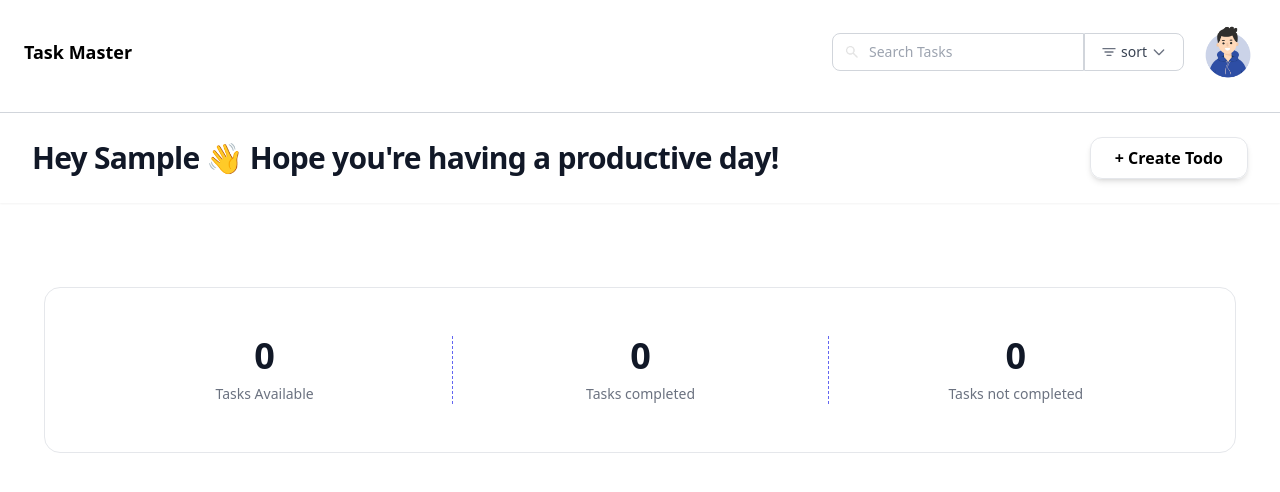
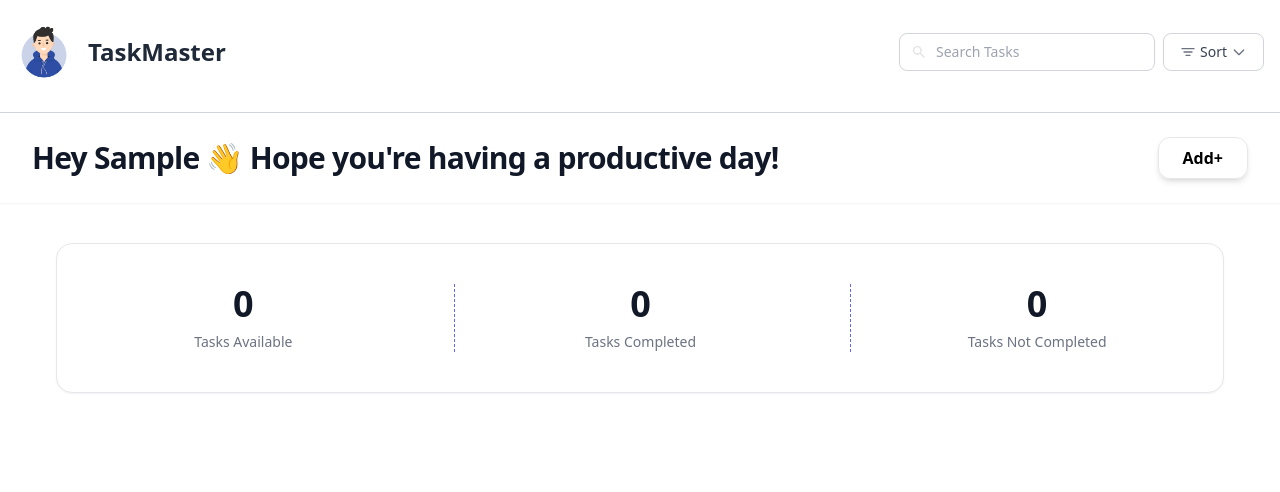
Before and after one commit to punit1703/TaskMaster, a Django app: page / in a window 1280 px wide. Shown: the top 492 px of the page. Run offline with Django 5.2, Linux system fonts and the light colour scheme; the visitor is signed in with stand-in values (Sample User, id 1); data comes from the database, SQL or seed files in the repository; data that the repository does not hold is empty; some libraries are stand-ins or nearby versions.

Commit message:
Final UI and UX optimizations  improved mobile responsiveness, optimized navbar and dropdowns, updated user profile design, and fixed minor layout issues. Project ready for deployment.

```diff
--- a/templates/main.html
+++ b/templates/main.html
@@ -1,3 +1,4 @@
+{% load static %}
 {% load static tailwind_tags %}
 <!DOCTYPE html>
 <html lang="en">
@@ -8,11 +9,10 @@
     {% tailwind_css %}
 </head>
 <body>
-    <!-- {% if request.path != '/users/login/' and request.path != '/users/register/' %}
-    {% include 'navbar.html' %}
-    {% endif %} -->
+
     {% block content %}
 
     {% endblock %}
+    <script src="{% static 'js/script.js' %}"></script>
 </body>
 </html>
--- a/templates/navbar.html
+++ /dev/null
@@ -1,8 +0,0 @@
-<nav>
-    <h1>{{request.user.username}}</h1>
-    <form action="" method="GET">
-        <input type="text" name="q" placeholder="Search for todo...">
-    </form>
-    <a href="{% url 'logout' %}">logout</a>
-</nav>
-<hr>
--- a/todo/templates/todo/delete-alert.html
+++ b/todo/templates/todo/delete-alert.html
@@ -5,16 +5,6 @@
   role="dialog"
   aria-modal="true"
 >
-  <!--
-    Background backdrop, show/hide based on modal state.
-
-    Entering: "ease-out duration-300"
-      From: "opacity-0"
-      To: "opacity-100"
-    Leaving: "ease-in duration-200"
-      From: "opacity-100"
-      To: "opacity-0"
-  -->
   <div
     class="fixed inset-0 bg-gray-500/75 transition-opacity"
     aria-hidden="true"
@@ -24,16 +14,6 @@
     <div
       class="flex min-h-full items-end justify-center p-4 text-center sm:items-center sm:p-0"
     >
-      <!--
-        Modal panel, show/hide based on modal state.
-
-        Entering: "ease-out duration-300"
-          From: "opacity-0 translate-y-4 sm:translate-y-0 sm:scale-95"
-          To: "opacity-100 translate-y-0 sm:scale-100"
-        Leaving: "ease-in duration-200"
-          From: "opacity-100 translate-y-0 sm:scale-100"
-          To: "opacity-0 translate-y-4 sm:translate-y-0 sm:scale-95"
-      -->
       <div
         class="relative transform overflow-hidden rounded-lg bg-white text-left shadow-xl transition-all sm:my-8 sm:w-full sm:max-w-lg"
       >
@@ -71,7 +51,6 @@
                   data will be permanently removed. This action cannot be
                   undone.
                 </p>
-                <p class="text-sm text-gray-500">task.id = {{task.id}}</p>
               </div>
             </div>
           </div>
@@ -114,5 +93,6 @@
     console.error("Task ID is not valid.");
   }
 }
+
   </script>
 </div>
--- a/todo/templates/todo/home.html
+++ b/todo/templates/todo/home.html
@@ -1,25 +1,19 @@
 {% extends 'main.html' %}
 
 {% block content %}
+{% include 'todo/navbar.html' %}
 <div class="md:flex-row gap-6">
-    {% include 'todo/navbar.html' %}
     <header class="shadow-sm bg-white">
         <div class="mx-auto max-w-7xl px-4 py-6 sm:px-6 lg:px-8 flex items-center justify-between">
             <h1 class="text-3xl font-bold tracking-tight text-gray-900">Hey {{request.user|capfirst}} 👋 Hope you're having a productive day!</h1>
 
             <a href="{% url 'create' %}"
                 class="inline-block px-6 py-2 text-black border transition duration-300 hover:bg-black hover:text-white font-semibold rounded-xl shadow-md">
-                + Create Todo
+                Add+
             </a>
         </div>
     </header>
 
-
-    <main>
-        <div class="mx-auto max-w-7xl px-4 py-6 sm:px-6 lg:px-8">
-            <!-- Your content -->
-        </div>
-    </main>
     <div class="p-6 w-full">
         {% include 'todo/todo-list.html' %}
         {% include 'todo/stat.html' %}
--- a/todo/templates/todo/navbar.html
+++ b/todo/templates/todo/navbar.html
@@ -1,45 +1,63 @@
 {% load static %}
 
-<div class="w-full bg-white rounded-xl p-6">
-  <div class="flex items-center justify-between">
-    <a href="{% url 'home' %}" class="font-semibold text-lg">Task Master</a>
+<div class="w-full bg-white rounded-xl px-4 py-6">
+  <div class="flex flex-col sm:flex-row sm:items-center sm:justify-between space-y-4 sm:space-y-0">
+    <!-- Top Row: Avatar + Brand -->
+    <div class="flex items-center justify-between w-full sm:w-auto space-x-4">
+      <!-- Avatar -->
+      <div class="relative">
+        <button type="button" id="avatarToggle"
+          class="relative flex items-center rounded-full text-sm focus:outline-none">
+          <span class="sr-only">Open user menu</span>
+          <img class="size-12 sm:size-14 rounded-full" src="{% static 'img/img_1.png' %}" alt="User" />
+        </button>
+        <!-- Dropdown -->
+        <div id="avatarMenu"
+          class="hidden absolute left-0 z-50 mt-1 w-48 origin-top-left rounded-md bg-white py-1 shadow-lg ring-1 ring-black/5">
+          <a href="{% url 'profile' %}" class="block px-4 py-2 text-sm text-gray-700 hover:text-black">Your Profile</a>
+          <a href="{% url 'logout' %}" class="block px-4 py-2 text-sm text-gray-700 hover:text-red-500">Sign out</a>
+        </div>
+      </div>
 
-    <div class="flex items-center">
-      <!-- Search Box -->
-      <div class="relative">
+      <!-- Brand -->
+      <a href="{% url 'home' %}" class="text-xl sm:text-2xl font-bold text-gray-800">TaskMaster</a>
+    </div>
+  {% if request.path == '/' %}
+    <!-- Bottom Row: Search + Sort -->
+    <div class="flex flex-col sm:flex-row sm:items-center w-full sm:w-auto gap-2 sm:gap-0">
+      <!-- Search -->
+      <form action="" method="GET" class="relative w-full sm:w-auto">
         <span class="absolute inset-y-0 left-0 flex items-center pl-3 pointer-events-none">
           <img src="{% static 'img/search_logo.png' %}" alt="Search" class="w-4 h-4" />
         </span>
-        <form action="" method="GET">
-            <input type="text"
-               name="q"
-               class="border border-gray-300 rounded-l-lg pl-9 pr-3 py-2 focus:ring-2 focus:outline-none focus:ring-indigo-300 text-sm"
-               placeholder="Search Tasks" />
-        </form>
-      </div>
-
-      <!-- Sort Dropdown (hover only using Tailwind) -->
-      <div class="relative group">
-        <button
-          class="flex items-center px-4 py-2 border border-gray-300 rounded-r-lg text-sm font-medium text-gray-700 hover:bg-gray-100">
+        <input type="text" name="q"
+          class="w-full sm:w-64 border border-gray-300 rounded-lg pl-9 pr-3 py-2 focus:ring-2 focus:outline-none focus:ring-indigo-300 text-sm"
+          placeholder="Search Tasks" />
+      </form>
+      <!-- Sort Dropdown -->
+      <div class="relative w-full sm:w-auto sm:ml-2">
+        <button id="dropdownToggle"
+          class="w-full sm:w-auto flex items-center justify-center px-4 py-2 border border-gray-300 rounded-lg text-sm font-medium text-gray-700 hover:bg-gray-100">
           <svg class="w-4 h-4 mr-1 text-gray-500" fill="none" stroke="currentColor" stroke-width="2"
-               viewBox="0 0 24 24">
+            viewBox="0 0 24 24">
             <path stroke-linecap="round" stroke-linejoin="round" d="M3 7h18M6 12h12M9 17h6" />
           </svg>
-          sort
+          Sort
           <svg class="w-4 h-4 ml-1 text-gray-500" fill="none" stroke="currentColor" stroke-width="2"
-               viewBox="0 0 24 24">
+            viewBox="0 0 24 24">
             <path stroke-linecap="round" stroke-linejoin="round" d="M19 9l-7 7-7-7" />
           </svg>
         </button>
 
-        <!-- Dropdown Menu -->
-        <div
-          class="absolute left-0 z-50 mt-1 w-48 origin-top-right rounded-md border border-gray-200 bg-white shadow-lg ring-1 ring-black/5 opacity-0 group-hover:opacity-100 scale-95 group-hover:scale-100 transform transition-all duration-300 ease-out pointer-events-none group-hover:pointer-events-auto">
-          <a href="{% url 'home' %}" class="block px-4 py-2 text-sm text-gray-700 hover:bg-indigo-50 hover:text-indigo-600">All</a>
+        <!-- Dropdown -->
+        <div id="dropdownMenu"
+          class="hidden absolute right-0 z-50 mt-1 w-48 origin-top-right rounded-md border border-gray-200 bg-white shadow-lg ring-1 ring-black/5">
+          <a href="{% url 'home' %}"
+            class="block px-4 py-2 text-sm text-gray-700 hover:bg-indigo-50 hover:text-indigo-600">All</a>
+
           {% for category in categories %}
           <a href="{% url 'home' %}?q={{ category.name }}"
-             class="block px-4 py-2 text-sm text-gray-700 hover:bg-indigo-50 hover:text-indigo-600">
+            class="block px-4 py-2 text-sm text-gray-700 hover:bg-indigo-50 hover:text-indigo-600">
             {{ category.name }}
           </a>
           {% empty %}
@@ -47,32 +65,48 @@
           {% endfor %}
         </div>
       </div>
+    </div>
+  {% endif %}
 
-      <!-- Profile Avatar -->
-      <div class="hidden ml-4 md:block">
-        <div class="relative group transform duration-300">
-          <button type="button"
-                  class="relative flex max-w-xs items-center rounded-full text-sm focus:outline-none">
-            <span class="sr-only">Open user menu</span>
-            <img class="size-14 rounded-full"
-                 src="{% if request.user.id|divisibleby:2 %}
-                      {% static 'img/img_2.png' %}
-                      {% else %}
-                      {% static 'img/img_1.png' %}
-                      {% endif %}
-                    " alt="User" />
-          </button>
-
-          <!-- Profile Dropdown -->
-          <div
-            class="absolute right-0 z-50 mt-1 w-48 origin-top-right rounded-md bg-white py-1 shadow-lg ring-1 ring-black/5 hidden group-hover:block">
-            <a href="{% url 'profile' request.user.id %}" class="block px-4 py-2 text-sm text-gray-700">Your Profile</a>
-            <a href="{% url 'logout' %}" class="block px-4 py-2 text-sm text-gray-700">Sign out</a>
-          </div>
-        </div>
-      </div>
-    </div>
   </div>
 </div>
 
-<hr class="border-gray-300 mt-2">
+<hr class="border-gray-300 mt-2" />
+
+<script>
+  // code for dropdown menu
+  document.addEventListener("DOMContentLoaded", function () {
+    console.log("sort clicked");
+    // Dropdown for category sorter
+    const toggleBtn = document.getElementById("dropdownToggle");
+    const menu = document.getElementById("dropdownMenu");
+
+    if (toggleBtn && menu) {
+      toggleBtn.addEventListener("click", function (e) {
+        e.stopPropagation();
+        menu.classList.toggle("hidden");
+      });
+    }
+
+    // Dropdown for avatar/profile
+    const avatarToggle = document.getElementById("avatarToggle");
+    const avatarMenu = document.getElementById("avatarMenu");
+
+    if (avatarToggle && avatarMenu) {
+      avatarToggle.addEventListener("click", function (e) {
+        e.stopPropagation();
+        avatarMenu.classList.toggle("hidden");
+      });
+    }
+
+    // Close all dropdowns on outside click
+    window.addEventListener("click", function () {
+      if (menu && !menu.classList.contains("hidden")) {
+        menu.classList.add("hidden");
+      }
+      if (avatarMenu && !avatarMenu.classList.contains("hidden")) {
+        avatarMenu.classList.add("hidden");
+      }
+    });
+  });
+</script>
--- a/todo/templates/todo/stat.html
+++ b/todo/templates/todo/stat.html
@@ -1,23 +1,23 @@
-<div class="px-5">
-    <div class="bg-white py-12 border rounded-2xl mt-3">
-        <div class="mx-auto max-w-7xl px-6 lg:px-8">
-            <div class="grid grid-cols-1 sm:grid-cols-3 divide-x divide-dashed divide-indigo-500 text-center">
-                <div class="flex flex-col items-center px-4 space-y-2">
-                    <dd class="text-4xl font-bold text-gray-900">{{ tasks_count }}</dd>
-                    <dt class="text-sm font-medium text-gray-500">Task{{ tasks_count|pluralize }} Available</dt>
-                </div>
+<div class="px-4 sm:px-6 lg:px-8">
+  <div class="bg-white py-10 border rounded-2xl mt-4 shadow-sm">
+    <div class="mx-auto max-w-7xl">
+      <div class="grid grid-cols-1 gap-6 sm:grid-cols-3 sm:divide-x sm:divide-dashed divide-indigo-500 text-center">
 
-                <div class="flex flex-col items-center px-4 space-y-2">
-                    <dd class="text-4xl font-bold text-gray-900">{{completed_count}}</dd>
-                    <dt class="text-sm font-medium text-gray-500">Task{{ completed_count|pluralize }} completed</dt>
-                </div>
+        <div class="flex flex-col items-center space-y-2">
+          <dd class="text-4xl font-bold text-gray-900">{{ tasks_count }}</dd>
+          <dt class="text-sm font-medium text-gray-500">Task{{ tasks_count|pluralize }} Available</dt>
+        </div>
 
-                <div class="flex flex-col items-center px-4 space-y-2">
-                    <dd class="text-4xl font-bold text-gray-900">{{not_completed}}</dd>
-                    <dt class="text-sm font-medium text-gray-500">Task{{ completed_count|pluralize }} not completed</dt>
-                </div>
+        <div class="flex flex-col items-center space-y-2">
+          <dd class="text-4xl font-bold text-gray-900">{{ completed_count }}</dd>
+          <dt class="text-sm font-medium text-gray-500">Task{{ completed_count|pluralize }} Completed</dt>
+        </div>
 
-            </div>
+        <div class="flex flex-col items-center space-y-2">
+          <dd class="text-4xl font-bold text-gray-900">{{ not_completed }}</dd>
+          <dt class="text-sm font-medium text-gray-500">Task{{ not_completed|pluralize }} Not Completed</dt>
         </div>
+      </div>
     </div>
+  </div>
 </div>
--- a/todo/templates/todo/todo-list.html
+++ b/todo/templates/todo/todo-list.html
@@ -4,7 +4,7 @@
     <div class="space-y-10 px-5">
       {% for task in tasks %}
 
-      <div class="border rounded-2xl p-4  my-5 flex flex-col md:divide-x md:divide-dashed md:flex-row md:items-start md:space-x-6 border-b pb-6 transition-transform duration-300 transform hover:scale-[1.03]">
+      <div class="border rounded-2xl p-4  my-5 flex flex-col md:divide-x md:divide-dashed md:flex-row md:items-start md:space-x-6 border-b pb-6 transition-transform duration-300 transform hover:scale-[1.03] hover:shadow-lg">
 
         <!-- Left Column: Category & Time -->
         <div class="md:w-1/4 mb-4 md:mb-0">
--- a/todo/urls.py
+++ b/todo/urls.py
@@ -7,5 +7,4 @@ urlpatterns = [
     path('todo/<str:pk>',views.todoView, name='todo-view'),
     path('todo-update/<str:pk>',views.todoUpdate, name='todo-update'),
     path('todo_delete/<str:pk>',views.deleteTodo, name='todo_delete'),
-    # path('task/<int:pk>/toggle/', views.toggle_completion, name='toggle-completion'),
 ]
--- a/todo/views.py
+++ b/todo/views.py
@@ -1,77 +1,57 @@
-from django.shortcuts import redirect, render, get_object_or_404
-from todo.forms import TodoForm
+from django.shortcuts import render, redirect, get_object_or_404
+from django.contrib.auth.decorators import login_required
+from django.db.models import Q, Count
+from django.utils import timezone
+from datetime import timedelta
+
 from .models import Task, Category
-from django.db.models import Q, Count
-from django.contrib.auth.decorators import login_required
+from .forms import TodoForm
+
+
+def _update_task_statuses(user):
+    """Auto-update task completion and deletion based on due date."""
+    today = timezone.now().date()
+
+    # Auto-complete past-due tasks
+    Task.objects.filter(user=user, is_completed=False, due_date__lt=today).update(is_completed=True)
+
+    # Delete tasks older than 15 days past due date
+    old_date = today - timedelta(days=15)
+    Task.objects.filter(user=user, due_date__lt=old_date).delete()
+
 
 @login_required(login_url='login')
 def homePage(request):
+    _update_task_statuses(request.user)
 
-    q = request.GET.get('q') if request.GET.get('q') != None else ''
+    q = request.GET.get('q', '')
 
     categories = Category.objects.annotate(
         task_count=Count('task', filter=Q(task__user=request.user))
     )
 
-    tasks = Task.objects.filter(user = request.user).filter(
+    tasks = Task.objects.filter(user=request.user).filter(
         Q(title__icontains=q) |
         Q(category__name__icontains=q) |
         Q(description__icontains=q) |
         Q(is_completed__icontains=q)
     )
 
-    tasks_count = tasks.count()
-    all_tasks_count = Task.objects.filter(user = request.user).count()
-    completed_count = Task.objects.filter(user = request.user, is_completed=True).count()
-    not_completed = all_tasks_count - completed_count
+    context = {
+        'tasks': tasks,
+        'categories': categories,
+        'tasks_count': tasks.count(),
+        'completed_count': Task.objects.filter(user=request.user, is_completed=True).count(),
+        'not_completed': Task.objects.filter(user=request.user, is_completed=False).count(),
+        'selected_category': q
+    }
+    return render(request, 'todo/home.html', context)
 
-    context = {
-        'tasks':tasks,
-        'categories': categories,
-        'tasks_count': tasks_count,
-        'completed_count':completed_count,
-        'not_completed': not_completed,
-        'selected_category':q
-    }
 
-    return render(request,'todo/home.html',context)
+def todoView(request, pk):
+    task = get_object_or_404(Task, id=pk, user=request.user)
+    return render(request, 'todo/todo-view.html', {'task': task})
 
-def todoView(request,pk):
-    task = Task.objects.get(id=pk)
-    context = {'task':task}
-    return render(request,'todo/todo-view.html',context)
-
-def todoUpdate(request,pk):
-    task = Task.objects.get(id=pk)
-    form = TodoForm(instance=task)
-    form.initial['category'] = str(task.category)
-
-    categories = Category.objects.all()
-    completed = False
-
-    if request.method == 'POST':
-
-        if request.POST.get('is_completed') == 'on':
-            completed = True
-        category_name = request.POST.get('category')
-        category,created = Category.objects.get_or_create(name=category_name,user=request.user)
-        task.title = request.POST.get('title')
-        task.description = request.POST.get('description')
-        task.category = category
-        task.due_date = request.POST.get('due_date')
-        task.priority = request.POST.get('priority')
-        task.is_completed = completed
-        task.save()
-        category = task.category
-
-        if category:
-            remaining_tasks = Task.objects.filter(category=category, user=request.user).count()
-            if remaining_tasks == 0:
-                category.delete()
-        return redirect('home')
-
-    context = {'form':form,'task':task,'categories':categories}
-    return render(request,'todo/update-form.html',context)
 
 @login_required(login_url='login')
 def createTodo(request):
@@ -79,32 +59,58 @@ def createTodo(request):
     categories = Category.objects.filter(user=request.user)
 
     if request.method == 'POST':
-        category_name = request.POST.get('category')
-        category,created = Category.objects.get_or_create(name=category_name,user=request.user)
+        data = request.POST
+        category, _ = Category.objects.get_or_create(name=data.get('category'), user=request.user)
 
         Task.objects.create(
-            user = request.user,
-            title = request.POST.get('title'),
-            description = request.POST.get('description'),
-            category = category,
-            due_date = request.POST.get('due_date'),
-            priority = request.POST.get('priority'),
-            is_completed = False
+            user=request.user,
+            title=data.get('title'),
+            description=data.get('description'),
+            category=category,
+            due_date=data.get('due_date'),
+            priority=data.get('priority'),
+            is_completed=False
         )
         return redirect('home')
 
-    context = {'form': form, 'categories': categories}
+    return render(request, 'todo/create-form.html', {'form': form, 'categories': categories, 'title': 'create'})
 
-    return render(request, 'todo/create-form.html', context)
 
+@login_required(login_url='login')
+def todoUpdate(request, pk):
+    task = get_object_or_404(Task, id=pk, user=request.user)
+    form = TodoForm(instance=task)
+    categories = Category.objects.filter(user=request.user)
+
+    if request.method == 'POST':
+        data = request.POST
+        category, _ = Category.objects.get_or_create(name=data.get('category'), user=request.user)
+
+        task.title = data.get('title')
+        task.description = data.get('description')
+        task.category = category
+        task.due_date = data.get('due_date')
+        task.priority = data.get('priority')
+        task.is_completed = data.get('is_completed') == 'on'
+        task.save()
+
+        return redirect('home')
+
+    return render(request, 'todo/create-form.html', {
+        'form': form,
+        'task': task,
+        'categories': categories,
+        'title': 'update'
+    })
+
+
+@login_required(login_url='login')
 def deleteTodo(request, pk):
     task = get_object_or_404(Task, id=pk, user=request.user)
     category = task.category
     task.delete()
 
-    if category:
-        remaining_tasks = Task.objects.filter(category=category, user=request.user).count()
-        if remaining_tasks == 0:
-            category.delete()
+    if category and not Task.objects.filter(category=category, user=request.user).exists():
+        category.delete()
 
     return redirect('home')
--- a/users/urls.py
+++ b/users/urls.py
@@ -2,7 +2,7 @@ from django.urls import path
 from . import views
 
 urlpatterns = [
-    path('profile/<str:pk>', views.userProfile, name='profile'),
+    path('profile/', views.userProfile, name='profile'),
     path('login/', views.loginPage, name='login'),
     path('logout/', views.logoutUser, name='logout'),
     path('register/', views.registerPage, name='register'),
--- a/users/views.py
+++ b/users/views.py
@@ -5,7 +5,7 @@ from django.contrib.auth import authenticate, login, logout
 from django.contrib import messages
 
 
-def userProfile(request, pk):
+def userProfile(request):
     tasks_count = Task.objects.filter(user = request.user).count()
     completed_count = Task.objects.filter(user = request.user, is_completed=True).count()
     not_completed = tasks_count  - completed_count
```
Also changed, not shown: taskmaster/settings.py (+6 -1 lines), todo/templates/todo/create-form.html (+17 -5 lines), todo/templates/todo/todo-view.html (+3 -6 lines), todo/templates/todo/update-form.html (deleted, +0 -68 lines), users/templates/registration/profile.html (+8 -9 lines). Lines whose indentation alone changed are shown as unchanged.
